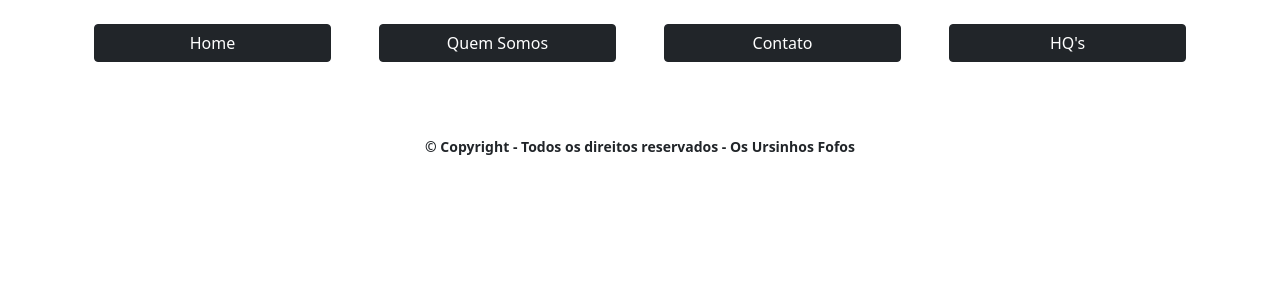
After one commit to AnaFurtonato/Projeto-Acessivel-2022, a PHP site: page /footer.html in a window 1280 px wide. The commit adds this page. Shown: the top 300 px of the page. Run offline with PHP 8.4, Linux system fonts and the light colour scheme.

Commit message:
adicona rodapé do site

```diff
--- a/css/style.css
+++ b/css/style.css
@@ -21,6 +21,11 @@ html {
     border: 1px solid black;
     width: 90%;
     margin-left: 5%;
+}
+
+.copy {
+    font-weight: bold;
+    text-align: center;
 }
 
 
--- /dev/null
+++ b/footer.html
@@ -0,0 +1,40 @@
+<!DOCTYPE html>
+<html lang="pt-br">
+
+<head>
+    <meta charset="UTF-8">
+    <meta http-equiv="X-UA-Compatible" content="IE=edge">
+    <meta name="viewport" content="width=device-width, initial-scale=1.0">
+    <link rel="stylesheet" href="css/bootstrap.min.css">
+    <link rel="stylesheet" href="css/style.css">
+</head>
+
+<body class="container">
+
+
+    <Div class="mr-5 row">
+        <div class="col-6 col-sm-3 p-4">
+            <Button onclick="window.location.href='#';" class="btn btn-dark col-12">Home</Button>
+        </div>
+
+        <div class="col-6 col-sm-3 p-4">
+            <button onclick="window.location.href='#';" class="btn btn-dark col-12">Quem Somos</button>
+
+        </div>
+
+        <div class="col-6 col-sm-3 p-4">
+            <button onclick="window.location.href='#';" class="btn btn-dark col-12">Contato</button>
+
+        </div>
+
+        <div class="col-6 col-sm-3 p-4">
+            <button onclick="window.location.href='#';" class="btn btn-dark col-12">HQ's   </button>
+        </div>
+
+    </Div>
+
+    <p class="pt-5 copy"><small>&copy; Copyright - Todos os direitos reservados - Os Ursinhos Fofos</small></p>
+
+</body>
+
+</html>
```
